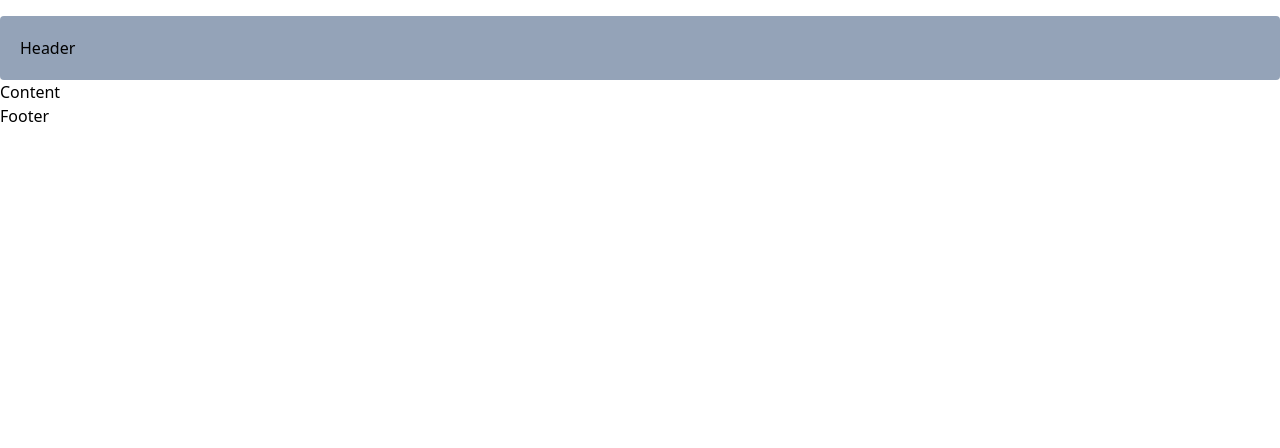
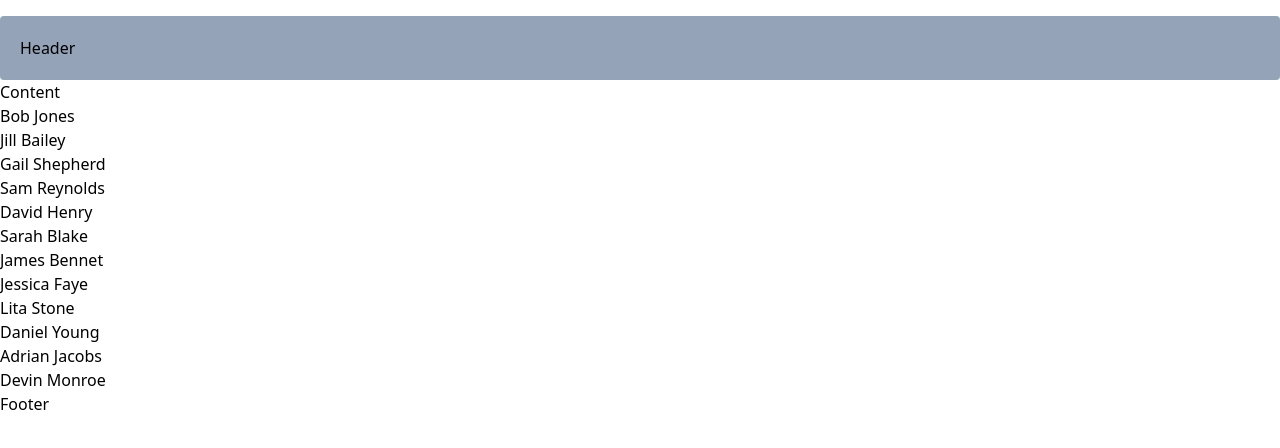
Before and after one commit to Forellko/react-course-fcc, a React (Create React App) app: page / in a window 1280 px wide. Shown: the top 448 px of the page. Built offline with nearby package versions, Linux system fonts and the light colour scheme.

Commit message:
Map Employees

```diff
--- a/src/components/Content.jsx
+++ b/src/components/Content.jsx
@@ -1,7 +1,10 @@
+import Employees from "./Employees"
+
 const Content = () => {
   return (
     <main>
       <h1>Content</h1>
+      <Employees/>
     </main>
   )
 }
--- a/src/components/Employees.jsx
+++ b/src/components/Employees.jsx
@@ -2,7 +2,7 @@ import { useState } from "react"
 
 const Employees = () => {
 
-  const [employees, setEmployees] = useState({
+  const [employees, setEmployees] = useState([{
     id: 1,
     fullName: "Bob Jones",
     designation: "JavaScript Developer",
@@ -85,10 +85,13 @@ const Employees = () => {
     designation: "Graphic Designer",
     gender: "male",
     teamName: "TeamD"
-  })
+  }])
 
   return (
-
+    <div>
+      {employees.map((employee) => (<p>{employee.fullName}</p>)
+      )}
+    </div>
   )
 }
 
```
